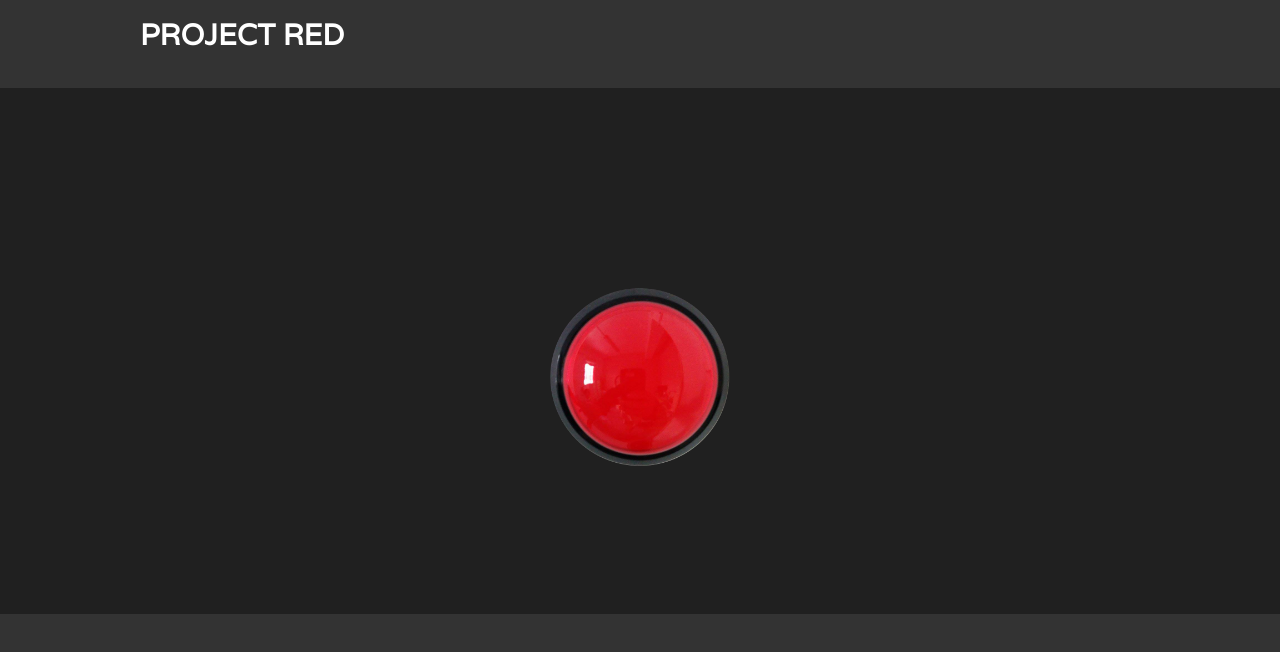
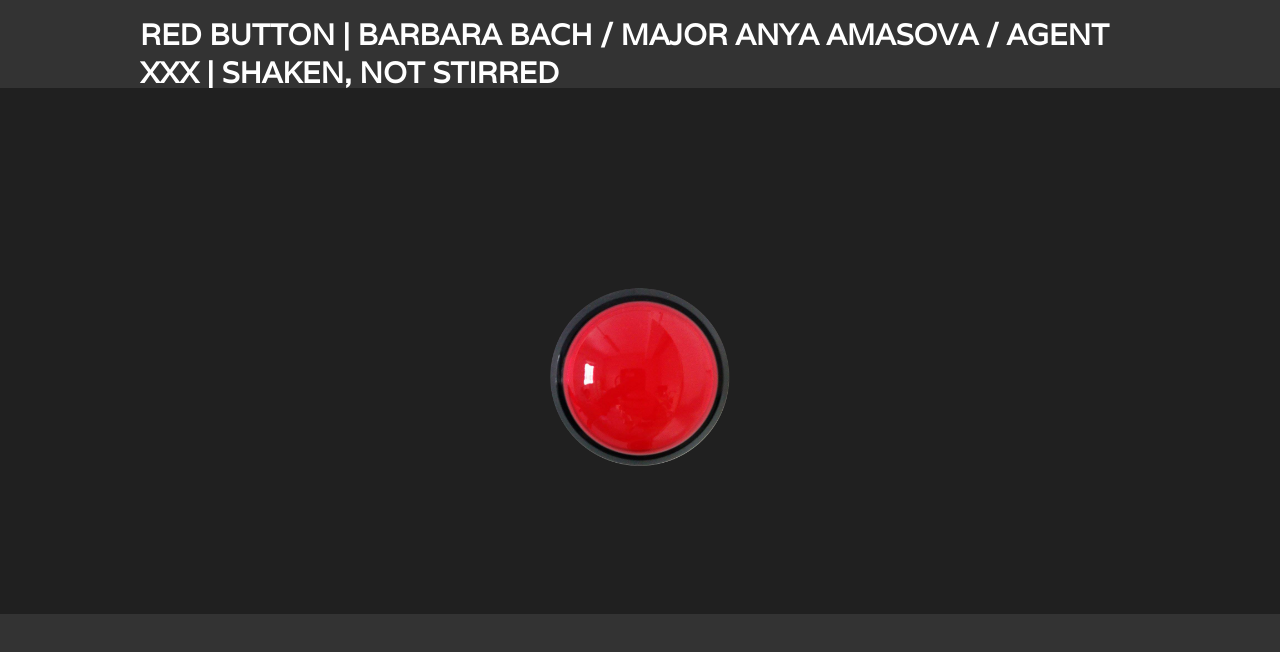
Before and after one commit to iamdoron/redButton, a plain HTML site: page index.html in a window 1280 px wide. Drawn offline with Linux system fonts and the light colour scheme.

Commit message:
Update index.html

```diff
--- a/index.html
+++ b/index.html
@@ -28,7 +28,7 @@ Released   : 20140309
 	<div id="header-wrapper">
 	<div id="header" class="container">
 		<div id="logo">
-			<h1><a href="#">Project Red</a></h1>
+			<h1><a href="#">Red Button | Barbara Bach / Major Anya Amasova / Agent XXX | Shaken, Not Stirred</a></h1>
 		</div>
 	</div>
 	</div>
```
